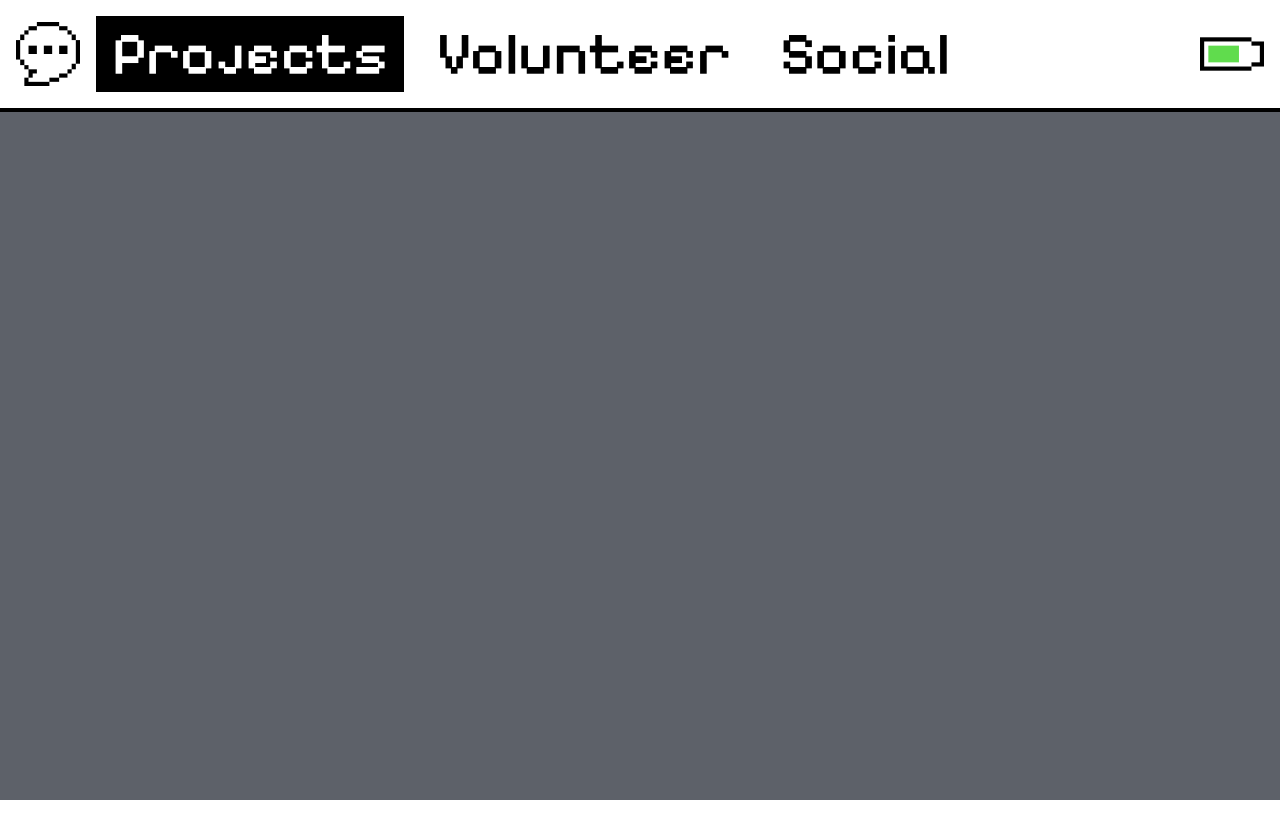
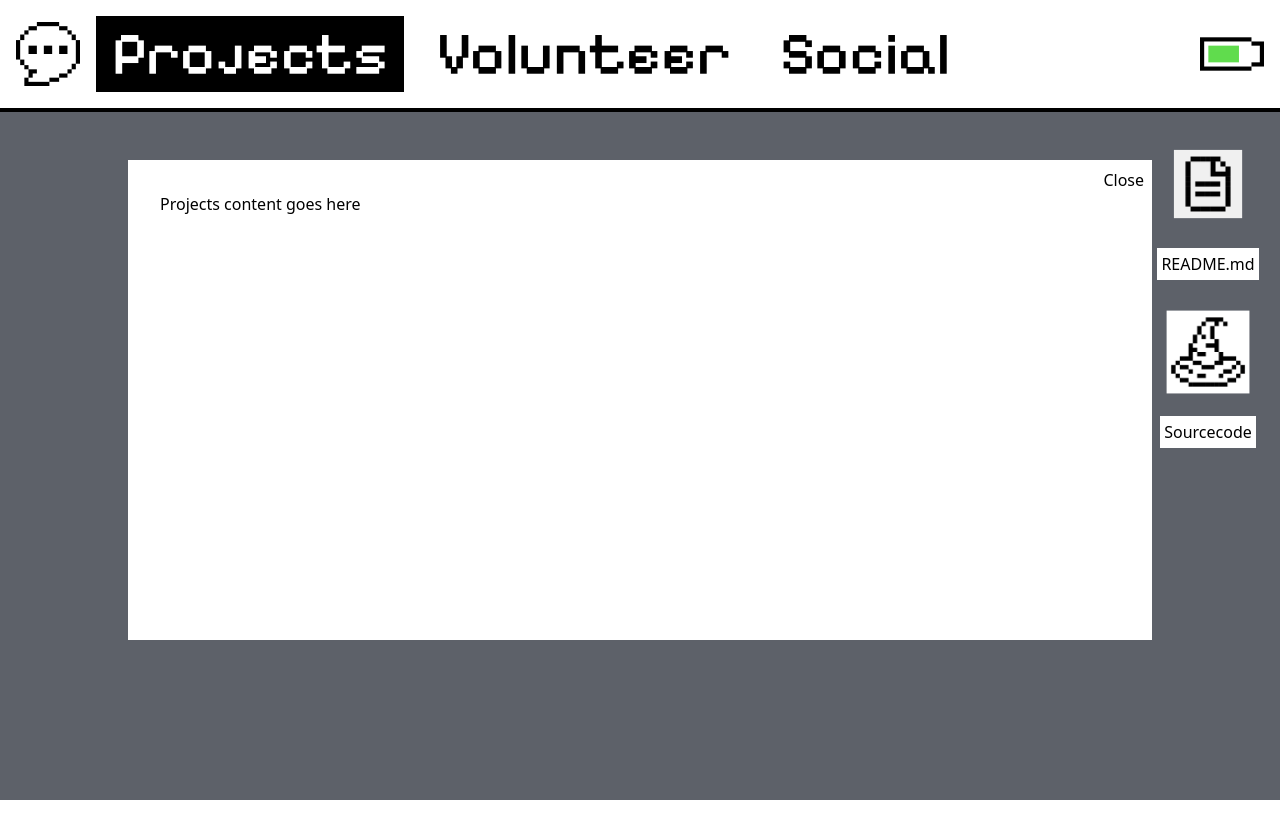
Before and after one commit to nisharathod231/Portfolio-Website, a React (Vite) app in the folder portfolio/: page / in a window 1280 px wide. Both pictures are taken after a click on the button "Projects". Shown: the top 838 px of the page. Before the commit the page ends 800 px from the top, so only its background shows below. Built offline with nearby package versions, Linux system fonts and the light colour scheme.

Commit message:
Add logic to close and open modal

```diff
--- a/portfolio/src/App.jsx
+++ b/portfolio/src/App.jsx
@@ -1,9 +1,15 @@
 import React from 'react';
 import Header from './components/Header';
+import Mainscreen from './components/Mainscreen';
+import Modal from './components/Modal'; // Import the Modal component here
+
+
 function App() {
   return (
     <div className='App h-screen bg-[#5d6169]'>
       <Header />
+      <Mainscreen />
+      <Modal />
     </div>
   );
 }
--- a/portfolio/src/components/Footer.jsx
+++ /dev/null
@@ -1,9 +0,0 @@
-import React from "react";
-
-function Footer() {
-    return (
-        <div></div>
-    )
-}
-
-export default Footer;
--- a/portfolio/src/components/Header.jsx
+++ b/portfolio/src/components/Header.jsx
@@ -3,17 +3,32 @@ import typingIcon from '/Users/nisharathod/Desktop/Notes/Portfolio-Website/portf
 import usersIcon from '/Users/nisharathod/Desktop/Notes/Portfolio-Website/portfolio/src/assets/users.png';
 import batteryIcon from '/Users/nisharathod/Desktop/Notes/Portfolio-Website/portfolio/src/assets/battery.png';
 
+import Modal from "./Modal";
+import Projects from "./Projects";
+
 function Header() {
     const [active, setActive] = useState("");
     const [isTyping, setIsTyping] = useState(true);
+    const [isModalOpen, setIsModalOpen] = useState(false);
 
     const handleClick = (option) => {
+        console.log("Opening modal");
         setActive(option);
+        if (option === "projects") {
+            setIsModalOpen(true);
+        }
     };
+
 
     const toggleIcon = () => {
         setIsTyping(!isTyping);
     };
+
+    const closeModal = () => {
+        console.log("Closing modal");
+        setIsModalOpen(false);
+    };
+
 
     return (
         <div className="bg-white p-4 flex justify-between items-center border-b-4 border-black">
@@ -39,12 +54,9 @@ function Header() {
                 ))}
             </div>
             <div>
-                <img
-                    src={batteryIcon}
-                    alt="Battery Icon"
-                    className="w-16 h-16"
-                />
+                <img src={batteryIcon} alt="Battery Icon" className="w-16 h-16" />
             </div>
+            <Modal isOpen={isModalOpen} onClose={closeModal} />
         </div>
     );
 }
--- /dev/null
+++ b/portfolio/src/components/Mainscreen.jsx
@@ -0,0 +1,22 @@
+import React from "react";
+import fileIcon from '/Users/nisharathod/Desktop/Notes/Portfolio-Website/portfolio/src/assets/file.png';
+import hatIcon from '/Users/nisharathod/Desktop/Notes/Portfolio-Website/portfolio/src/assets/hat.png';
+
+function Mainscreen() {
+    return (
+        <div className="relative h-full">
+            <div className="absolute right-4 top-4 flex flex-col items-center space-y-4">
+                <div className="flex flex-col items-center">
+                    <img src={fileIcon} alt="File Icon" className="w-28 h-28 cursor-pointer" />
+                    <span className="mt-2 bg-white text-black px-1 py-1">README.md</span>
+                </div>
+                <div className="flex flex-col items-center">
+                    <img src={hatIcon} alt="Hat Icon" className="w-28 h-28 cursor-pointer" />
+                    <span className="mt-2 bg-white text-black px-1 py-1">Sourcecode</span>
+                </div>
+            </div>
+        </div>
+    );
+}
+
+export default Mainscreen;
--- /dev/null
+++ b/portfolio/src/components/Modal.jsx
@@ -0,0 +1,24 @@
+import React from "react";
+
+function Modal({ isOpen, onClose }) {
+    if (!isOpen) {
+        return null;
+    }
+
+    const handleClose = () => {
+        onClose();
+    };
+
+    return (
+        <div className="fixed top-0 left-0 w-full h-full flex items-center justify-center bg-black bg-opacity-0 z-50">
+            <div className="bg-white p-8 w-4/5 h-3/5 relative">
+                <button className="absolute top-2 right-2" onClick={handleClose}>
+                    Close
+                </button>
+                <div>Projects content goes here</div>
+            </div>
+        </div>
+    );
+}
+
+export default Modal;
--- a/portfolio/src/components/Portfolio.jsx
+++ /dev/null
@@ -1,9 +0,0 @@
-import React from "react";
-
-function Portfolio() {
-    return (
-        <div></div>
-    )
-}
-
-export default Portfolio;
--- a/portfolio/src/components/Intro.jsx
+++ b/portfolio/src/components/Projects.jsx
@@ -1,6 +1,6 @@
 import React from "react";
 
-function Intro() {
+function Projects() {
 
     return (
         <div>
@@ -9,4 +9,4 @@ function Intro() {
     );
 }
 
-export default Intro;
+export default Projects;
```
Also changed, not shown: portfolio/src/assets/file.png (added), portfolio/src/assets/hat.png (added).
